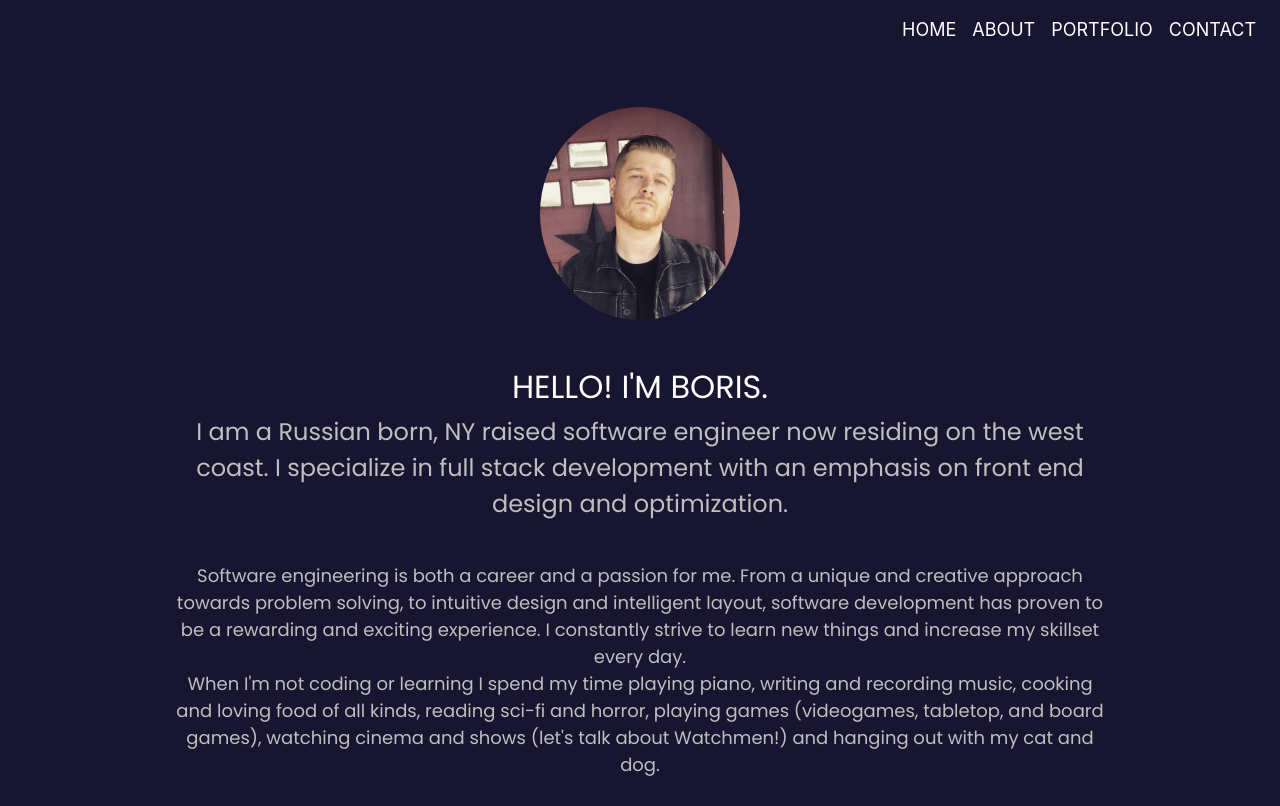
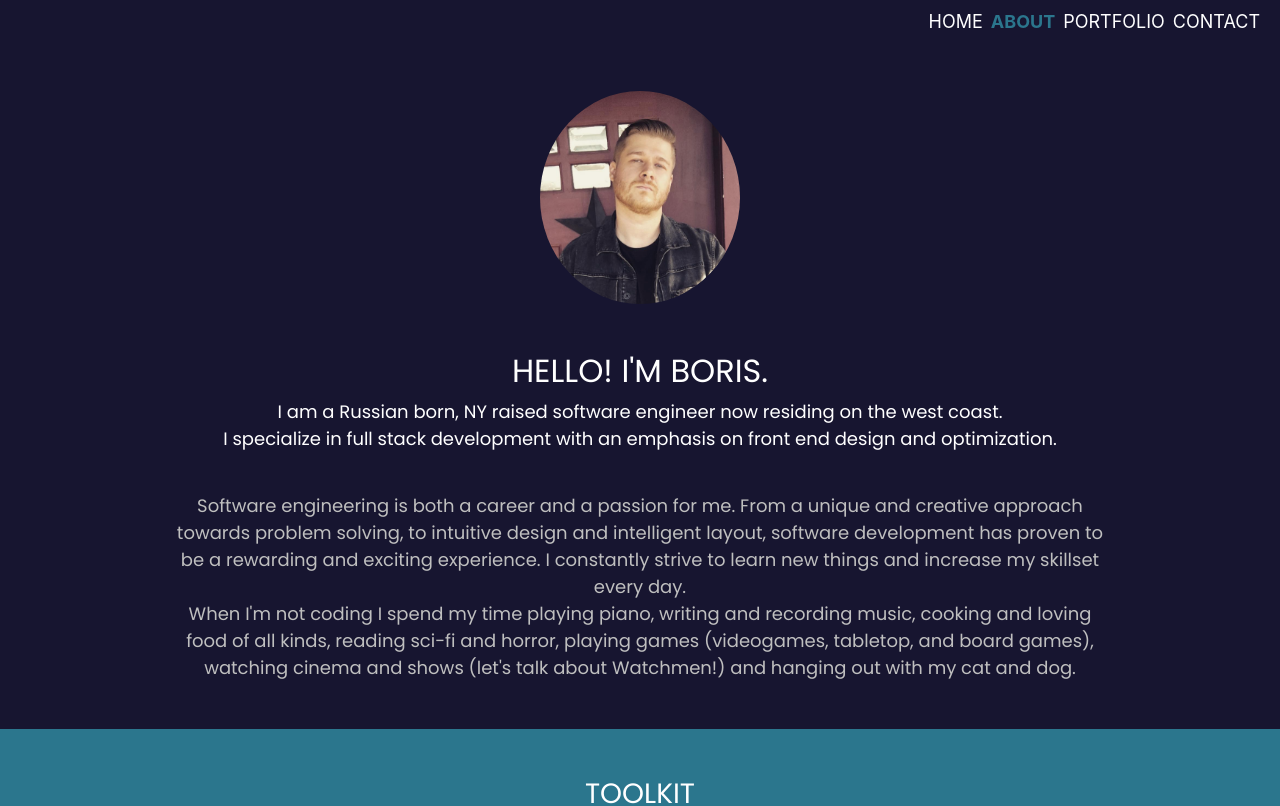
Before and after one commit to boris-gladkikh/portfolio-3, a React (Create React App) app: page /about in a window 1280 px wide. Shown: the top 806 px of the page. Built offline with nearby package versions, Linux system fonts and the light colour scheme; a web font is replaced by a local one.

Commit message:
minor responsive changes, and added active function to navlinks via CSS

```diff
--- a/src/About.css
+++ b/src/About.css
@@ -8,7 +8,7 @@
   background-color: #171530;
 }
 
-.red-box {
+.teal-box {
   min-height: 50vh;
   background-color: #2b768d;
   /* background-color: #B03737; */
@@ -21,6 +21,13 @@
   width: 80%;
   margin: auto;
   color: #bfbfbf;
+}
 
-
+@media only screen and (max-width: 600px) {
+  .bio-text {
+    width:100%;
+  }
+  .bio-text > p {
+    text-align:left;
+  }
 }
--- a/src/About.js
+++ b/src/About.js
@@ -12,21 +12,21 @@ function About() {
         </div>
         <div className="m-auto px-5 mb-5 bio-text">
           <h2 className="mt-5">HELLO! I'M BORIS.</h2>
-          <p style={{ fontSize: "24px" }}>
-            I am a Russian born, NY raised software engineer now residing on the west coast.
+          <p style={{ fontSize: "18px", color:"white" }}>
+            I am a Russian born, NY raised software engineer now residing on the west coast.<br/>
             I specialize in full stack development with an emphasis on front end design and optimization.</p><br/>
           <p className="m-auto mt-5">
             Software engineering is both a career and a passion for me. From a unique and creative approach towards problem
             solving, to intuitive design and intelligent layout, software development has proven to be a rewarding and exciting
             experience. I constantly strive to learn new things and increase my skillset every day.<br/>
-            When I'm not coding or learning I spend my time playing piano, writing and recording music, cooking and loving food
+            When I'm not coding I spend my time playing piano, writing and recording music, cooking and loving food
             of all kinds, reading sci-fi and horror, playing games (videogames, tabletop, and board games), watching cinema and
             shows (let's talk about Watchmen!) and hanging out with my cat and dog.
         </p>
         </div>
       </div>
 
-      <div className="px-5 py-5 red-box text-center">
+      <div className="px-5 py-5 teal-box text-center">
         <div className="mb-5">
         <h3>TOOLKIT</h3>
         <h5>
--- a/src/App.css
+++ b/src/App.css
@@ -1,9 +1,9 @@
 a {
-  color:white !important;
+  color:white;
 }
 
 a:hover {
-  color:#0096c3 !important;
+  color:#2b768d;
 }
 
 .app {
@@ -12,8 +12,6 @@ a:hover {
   text-align: center;
   font-family: 'Poppins', sans-serif;
   color: #BFBFBF;
-
-
 }
 
 body {
--- a/src/Contact.js
+++ b/src/Contact.js
@@ -11,7 +11,7 @@ function Contact() {
       <h2 className="pb-5">CONTACT</h2>
       <div className="bio-text">
       <h4 className="">I am currently looking for new employment opportunities!</h4>
-      <p className="text-white">Click on the icon below to download my resume.</p>
+      <h6 className="text-white mb-4">Click on the icon below to download my resume.</h6>
 
       <a href=""><p><i><i className="text-white fa-4x far fa-file"></i></i></p></a>
       <p className="mt-5">
@@ -21,7 +21,7 @@ function Contact() {
       </div>
       <ContactIcons />
     </div>
-    <div className="text-center text-white red-box p-5 ">
+    <div className="text-center text-white teal-box p-5 ">
       <h2 className="mb-5">I'd love to hear from you.</h2>
       <ContactForm />
 
--- a/src/Homepage.css
+++ b/src/Homepage.css
@@ -11,12 +11,10 @@
 .header {
   font-size: 144px;
   color:#2b768d;
-  /* color:#B03737; */
 }
 
 .sub-header {
   font-size: 48px;
-  /* color:white; */
   color:#BFBFBF;
   margin-top: -100px;
 }
--- a/src/NavBar.js
+++ b/src/NavBar.js
@@ -1,6 +1,8 @@
 import React from 'react';
 import Navbar from 'react-bootstrap/Navbar';
 import Nav from 'react-bootstrap/Nav';
+import {NavLink} from 'react-router-dom';
+import './Navbar.css'
 
 function NavBar() {
   return (
@@ -8,11 +10,19 @@ function NavBar() {
       <Navbar expand="lg"  variant="dark" className=" bg-color justify-content-end" >
         <Navbar.Toggle aria-controls="navigation"/>
         <Navbar.Collapse id="navigation" className="text-center justify-content-end">
-        <Nav style={{fontSize:"18px"}}className="text-white">
-          <Nav.Link href="/">HOME</Nav.Link>
-          <Nav.Link href="/about">ABOUT</Nav.Link>
-          <Nav.Link href="portfolio">PORTFOLIO</Nav.Link>
-          <Nav.Link href="/contact">CONTACT</Nav.Link>
+        <Nav style={{fontSize:"18px"}}className="text-white ">
+          <Nav.Item>
+          <NavLink className="px-1" exact to="/">HOME</NavLink>
+          </Nav.Item>
+          <Nav.Item>
+          <NavLink className="px-1" to="/about">ABOUT</NavLink>
+          </Nav.Item>
+          <Nav.Item>
+          <NavLink className="px-1" to="portfolio">PORTFOLIO</NavLink>
+          </Nav.Item>
+          <Nav.Item>
+          <NavLink className="px-1" to="/contact">CONTACT</NavLink>
+          </Nav.Item>
         </Nav>
         </Navbar.Collapse>
       </Navbar>
--- /dev/null
+++ b/src/Navbar.css
@@ -0,0 +1,17 @@
+nav a {
+  color: white;
+}
+
+nav a:hover {
+  color: #2b768d;
+  text-decoration: none;
+}
+nav a.active {
+  font-weight: bold;
+  color: #2b768d;
+
+}
+
+nav a.active:hover {
+  color: rgb(29, 183, 235) !important;
+}
```
